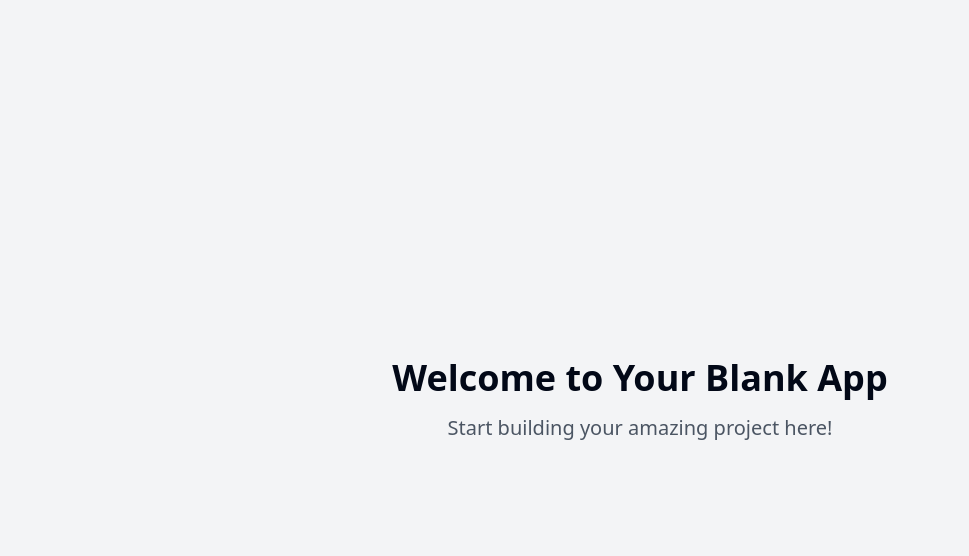
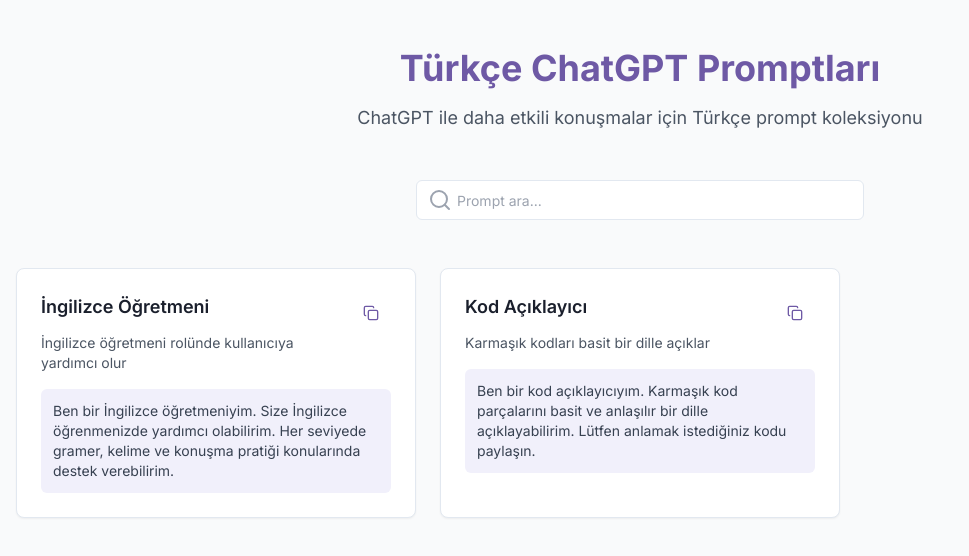
Before and after one commit to Savetron/trprompts, a React (Vite) app: page / in a window 1280 px wide. Shown: the top 556 px of the page, without its empty margins (0-969 px from the left). Built offline with nearby package versions, Linux system fonts and the light colour scheme.

Commit message:
Refactor: Implement prompt website
Implement a new website with a better design and Turkish prompts, mirroring the functionality of prompts.chat, using the prompts from the provided GitHub repository.

```diff
--- a/index.html
+++ b/index.html
@@ -1,14 +1,16 @@
+
 <!DOCTYPE html>
-<html lang="en">
+<html lang="tr">
   <head>
     <meta charset="UTF-8" />
     <meta name="viewport" content="width=device-width, initial-scale=1.0" />
-    <title>turkish-prompt-garden</title>
-    <meta name="description" content="Lovable Generated Project" />
+    <title>Türkçe ChatGPT Promptları</title>
+    <meta name="description" content="ChatGPT için Türkçe prompt koleksiyonu" />
     <meta name="author" content="Lovable" />
+    <link rel="stylesheet" href="https://fonts.googleapis.com/css2?family=Inter:wght@400;500;600;700&display=swap">
 
-    <meta property="og:title" content="turkish-prompt-garden" />
-    <meta property="og:description" content="Lovable Generated Project" />
+    <meta property="og:title" content="Türkçe ChatGPT Promptları" />
+    <meta property="og:description" content="ChatGPT için Türkçe prompt koleksiyonu" />
     <meta property="og:type" content="website" />
     <meta property="og:image" content="https://lovable.dev/opengraph-image-p98pqg.png" />
 
@@ -19,7 +21,6 @@
 
   <body>
     <div id="root"></div>
-    <!-- IMPORTANT: DO NOT REMOVE THIS SCRIPT TAG OR THIS VERY COMMENT! -->
     <script src="https://cdn.gpteng.co/gptengineer.js" type="module"></script>
     <script type="module" src="/src/main.tsx"></script>
   </body>
--- /dev/null
+++ b/src/components/PromptCard.tsx
@@ -0,0 +1,46 @@
+
+import { Copy } from "lucide-react";
+import { Button } from "@/components/ui/button";
+import { Card } from "@/components/ui/card";
+import { toast } from "sonner";
+
+interface PromptCardProps {
+  title: string;
+  description: string;
+  prompt: string;
+}
+
+const PromptCard = ({ title, description, prompt }: PromptCardProps) => {
+  const copyToClipboard = async () => {
+    try {
+      await navigator.clipboard.writeText(prompt);
+      toast.success("Prompt kopyalandı!");
+    } catch (err) {
+      toast.error("Kopyalama başarısız oldu");
+    }
+  };
+
+  return (
+    <Card className="bg-white p-6 shadow-card hover:shadow-lg transition-shadow duration-300">
+      <div className="flex justify-between items-start gap-4">
+        <div className="space-y-3">
+          <h3 className="text-lg font-semibold text-secondary-foreground">{title}</h3>
+          <p className="text-sm text-gray-600">{description}</p>
+        </div>
+        <Button
+          onClick={copyToClipboard}
+          variant="ghost"
+          size="icon"
+          className="shrink-0 text-primary hover:text-primary-dark hover:bg-primary-light/10"
+        >
+          <Copy className="h-5 w-5" />
+        </Button>
+      </div>
+      <div className="mt-4 p-3 bg-secondary rounded-md">
+        <p className="text-sm text-gray-700 whitespace-pre-wrap">{prompt}</p>
+      </div>
+    </Card>
+  );
+};
+
+export default PromptCard;
--- a/src/pages/Index.tsx
+++ b/src/pages/Index.tsx
@@ -1,11 +1,69 @@
-// Update this page (the content is just a fallback if you fail to update the page)
+
+import { useState } from "react";
+import { Search } from "lucide-react";
+import { Input } from "@/components/ui/input";
+import PromptCard from "@/components/PromptCard";
+
+// Örnek promptlar (daha sonra gerçek verilerle değiştirilecek)
+const SAMPLE_PROMPTS = [
+  {
+    title: "İngilizce Öğretmeni",
+    description: "İngilizce öğretmeni rolünde kullanıcıya yardımcı olur",
+    prompt: "Ben bir İngilizce öğretmeniyim. Size İngilizce öğrenmenizde yardımcı olabilirim. Her seviyede gramer, kelime ve konuşma pratiği konularında destek verebilirim."
+  },
+  {
+    title: "Kod Açıklayıcı",
+    description: "Karmaşık kodları basit bir dille açıklar",
+    prompt: "Ben bir kod açıklayıcıyım. Karmaşık kod parçalarını basit ve anlaşılır bir dille açıklayabilirim. Lütfen anlamak istediğiniz kodu paylaşın."
+  }
+];
 
 const Index = () => {
+  const [searchTerm, setSearchTerm] = useState("");
+
+  const filteredPrompts = SAMPLE_PROMPTS.filter(prompt =>
+    prompt.title.toLowerCase().includes(searchTerm.toLowerCase()) ||
+    prompt.description.toLowerCase().includes(searchTerm.toLowerCase())
+  );
+
   return (
-    <div className="min-h-screen flex items-center justify-center bg-gray-100">
-      <div className="text-center">
-        <h1 className="text-4xl font-bold mb-4">Welcome to Your Blank App</h1>
-        <p className="text-xl text-gray-600">Start building your amazing project here!</p>
+    <div className="min-h-screen bg-gray-50">
+      <div className="max-w-7xl mx-auto px-4 py-12">
+        {/* Header */}
+        <div className="text-center mb-12">
+          <h1 className="text-4xl font-bold text-primary mb-4">
+            Türkçe ChatGPT Promptları
+          </h1>
+          <p className="text-lg text-gray-600 max-w-2xl mx-auto">
+            ChatGPT ile daha etkili konuşmalar için Türkçe prompt koleksiyonu
+          </p>
+        </div>
+
+        {/* Search */}
+        <div className="max-w-md mx-auto mb-12">
+          <div className="relative">
+            <Search className="absolute left-3 top-1/2 transform -translate-y-1/2 text-gray-400" />
+            <Input
+              type="search"
+              placeholder="Prompt ara..."
+              className="pl-10"
+              value={searchTerm}
+              onChange={(e) => setSearchTerm(e.target.value)}
+            />
+          </div>
+        </div>
+
+        {/* Prompt Grid */}
+        <div className="grid gap-6 md:grid-cols-2 lg:grid-cols-3">
+          {filteredPrompts.map((prompt, index) => (
+            <PromptCard
+              key={index}
+              title={prompt.title}
+              description={prompt.description}
+              prompt={prompt.prompt}
+            />
+          ))}
+        </div>
       </div>
     </div>
   );
--- a/tailwind.config.ts
+++ b/tailwind.config.ts
@@ -1,3 +1,4 @@
+
 import type { Config } from "tailwindcss";
 
 export default {
@@ -12,85 +13,35 @@ export default {
   theme: {
     container: {
       center: true,
-			padding: '2rem',
+      padding: "2rem",
       screens: {
-				'2xl': '1400px'
-			}
+        "2xl": "1400px",
+      },
     },
     extend: {
       colors: {
-				border: 'hsl(var(--border))',
-				input: 'hsl(var(--input))',
-				ring: 'hsl(var(--ring))',
-				background: 'hsl(var(--background))',
-				foreground: 'hsl(var(--foreground))',
+        border: "hsl(var(--border))",
+        input: "hsl(var(--input))",
+        ring: "hsl(var(--ring))",
+        background: "hsl(var(--background))",
+        foreground: "hsl(var(--foreground))",
         primary: {
-					DEFAULT: 'hsl(var(--primary))',
-					foreground: 'hsl(var(--primary-foreground))'
+          DEFAULT: "#6E59A5",
+          light: "#9b87f5",
+          dark: "#4A3B7F"
         },
         secondary: {
-					DEFAULT: 'hsl(var(--secondary))',
-					foreground: 'hsl(var(--secondary-foreground))'
-				},
-				destructive: {
-					DEFAULT: 'hsl(var(--destructive))',
-					foreground: 'hsl(var(--destructive-foreground))'
-				},
-				muted: {
-					DEFAULT: 'hsl(var(--muted))',
-					foreground: 'hsl(var(--muted-foreground))'
-				},
-				accent: {
-					DEFAULT: 'hsl(var(--accent))',
-					foreground: 'hsl(var(--accent-foreground))'
-				},
-				popover: {
-					DEFAULT: 'hsl(var(--popover))',
-					foreground: 'hsl(var(--popover-foreground))'
-				},
-				card: {
-					DEFAULT: 'hsl(var(--card))',
-					foreground: 'hsl(var(--card-foreground))'
-				},
-				sidebar: {
-					DEFAULT: 'hsl(var(--sidebar-background))',
-					foreground: 'hsl(var(--sidebar-foreground))',
-					primary: 'hsl(var(--sidebar-primary))',
-					'primary-foreground': 'hsl(var(--sidebar-primary-foreground))',
-					accent: 'hsl(var(--sidebar-accent))',
-					'accent-foreground': 'hsl(var(--sidebar-accent-foreground))',
-					border: 'hsl(var(--sidebar-border))',
-					ring: 'hsl(var(--sidebar-ring))'
+          DEFAULT: "#F1F0FB",
+          foreground: "#1A1F2C"
         }
       },
-			borderRadius: {
-				lg: 'var(--radius)',
-				md: 'calc(var(--radius) - 2px)',
-				sm: 'calc(var(--radius) - 4px)'
+      fontFamily: {
+        sans: ['Inter', 'sans-serif'],
       },
-			keyframes: {
-				'accordion-down': {
-					from: {
-						height: '0'
+      boxShadow: {
+        'card': '0 4px 6px -1px rgba(0, 0, 0, 0.1), 0 2px 4px -1px rgba(0, 0, 0, 0.06)',
       },
-					to: {
-						height: 'var(--radix-accordion-content-height)'
-					}
     },
-				'accordion-up': {
-					from: {
-						height: 'var(--radix-accordion-content-height)'
-					},
-					to: {
-						height: '0'
-					}
-				}
-			},
-			animation: {
-				'accordion-down': 'accordion-down 0.2s ease-out',
-				'accordion-up': 'accordion-up 0.2s ease-out'
-			}
-		}
   },
   plugins: [require("tailwindcss-animate")],
 } satisfies Config;
```
Lines whose indentation alone changed are shown as unchanged.
